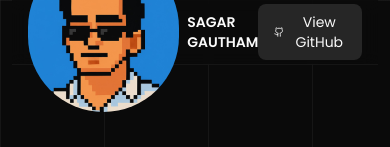
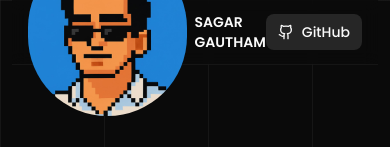
Before and after one commit to sagardot-dev/resume, a Next.js app: page / in a window 390 px wide. Shown: the top 147 px of the page. Built offline with nearby package versions, Linux system fonts and the light colour scheme.

Commit message:
responsive

```diff
--- a/src/app/page.tsx
+++ b/src/app/page.tsx
@@ -22,6 +22,7 @@ import { TypewriterText, TypewriterTextAnimate } from "@/components/ui/types";
 import Link from "next/link";
 import { useRouter } from "next/navigation";
 import { SpotlightCustomColor } from "@/components/spot-light";
+import { Button } from "@/components/ui/button";
 
 export default function Portfolio() {
   const router = useRouter();
@@ -185,15 +186,15 @@ export default function Portfolio() {
                   </span>
                 </div>
               </div>
-              <button
+              <Button
                 onClick={() => {
                   router.push("https://github.com/Gatuam");
                 }}
                 className="px-4 py-2 bg-secondary hover:bg-secondary/80 text-secondary-foreground rounded-md transition-all duration-300 flex items-center gap-2 hover:-translate-y-0.5"
               >
                 <GithubIcon className="w-4 h-4" />
-                <p className=" text-sm ">View GitHub</p>
-              </button>
+                <p className=" text-sm ">GitHub</p>
+              </Button>
             </div>
           </div>
         </nav>
@@ -288,16 +289,16 @@ export default function Portfolio() {
 
                       <MorphingDialogContainer className=" !rounded-2xl md:p-5 p-2 ">
                         <div className=" ">
-                          <MorphingDialogContent className="relative py-8 md:p-6 bg-accent backdrop-blur-2xl rounded-2xl flex flex-col gap-y-4 justify-center items-center gap-x-3 ">
+                          <MorphingDialogContent className="relative py-8 md:p-6 p-5 bg-accent backdrop-blur-2xl rounded-2xl flex flex-col gap-y-4 justify-center items-center gap-x-3 ">
                             <MorphingDialogClose className="fixed right-1 top-3 rounded-full bg-white p-1">
                               <XIcon className="h-4 w-4 text-zinc-500" />
                             </MorphingDialogClose>
                             <MorphingDialogImage
                               src={project.image}
                               alt={project.title}
-                              className="rounded-md object-cover md:w-140 w-92 h-auto shadow-2xl"
+                              className="rounded-md object-cover md:w-140 w-89 h-auto shadow-2xl"
                             />
-                            <div className=" w-[95%] bg-gradient-to-b from-chart-1/5 to-chart-2/10  backdrop-blur-2xl px-4 py-6 rounded-xl  shadow-2xl flex flex-col gap-y-2 ">
+                            <div className=" w-full bg-gradient-to-b from-chart-1/5 to-chart-2/10  backdrop-blur-2xl px-4 py-6 rounded-xl  shadow-2xl flex flex-col gap-y-2 ">
                               <h3 className="text-2xl font-semibold">
                                 {project.title}
                               </h3>
--- a/src/components/ui/morphing-dialog.tsx
+++ b/src/components/ui/morphing-dialog.tsx
@@ -207,7 +207,7 @@ function MorphingDialogContent({
     <motion.div
       ref={containerRef}
       layoutId={`dialog-${uniqueId}`}
-      className={cn('overflow-hidden', className)}
+      className={cn('overflow-hidden max-w-sm min-w-sm ', className)}
       style={style}
       role='dialog'
       aria-modal='true'
```
